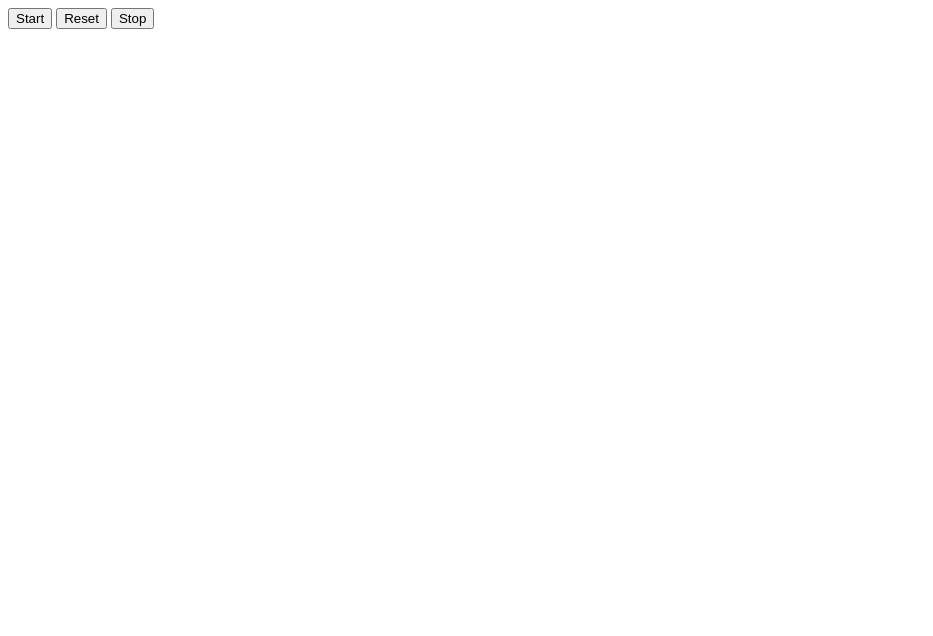
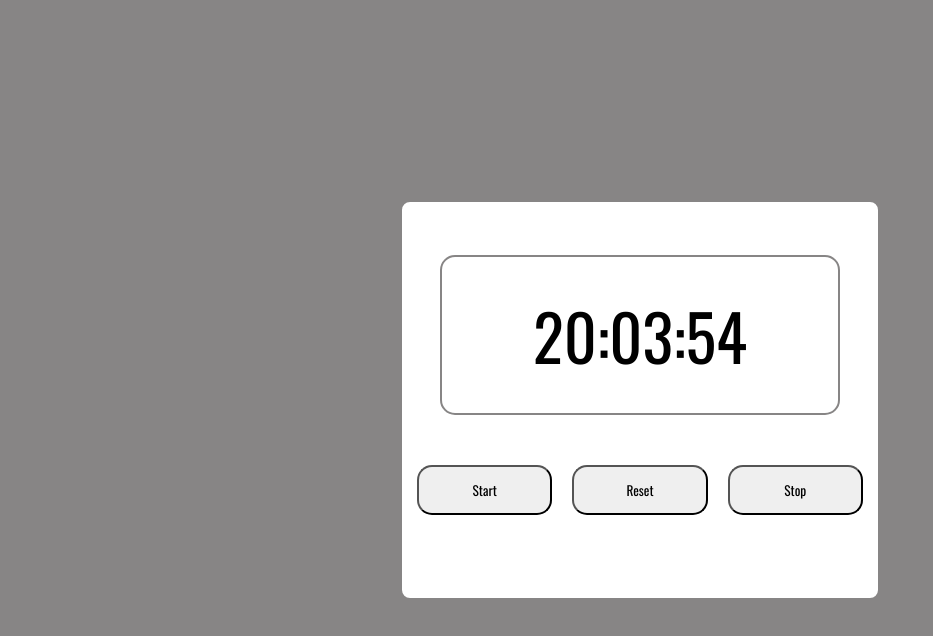
Before and after one commit to Vorashi/Timer, a plain HTML site: page index.html in a window 1280 px wide. Shown: the whole page, without its empty margins (0-933 px from the left). Drawn offline with nearby package versions, Linux system fonts and the light colour scheme.

Commit message:
Сделал html разметку и style,css теперь скрипт остался

```diff
--- a/index.html
+++ b/index.html
@@ -8,7 +8,7 @@
 </head>
 <body>
 	<main>
-		<div class="timer"></div>
+		<div class="timer">20:03:54</div>
 		<div class="box-btn">
 			<button class="btn-start">Start</button>
 			<button class="btn-reset">Reset</button>
--- a/style.css
+++ b/style.css
@@ -0,0 +1,69 @@
+@import url('https://fonts.googleapis.com/css2?family=Oswald:wght@200..700&display=swap');
+:root {
+	--main-color: #fff;
+	--static-color: rgba(51, 49, 49, 0.587);
+	--hover-color: black;
+}
+
+
+* {
+	margin: 0;
+	padding: 0;
+	font-family: "Oswald", sans-serif;
+	box-sizing: border-box;
+}
+
+body {
+	display: flex;
+	justify-content: center;
+	align-items: center;
+	min-height: 100vh;
+	background: var(--static-color);
+}
+
+main {
+	display: flex;
+	flex-direction: column;
+	justify-content: center;
+	align-items: center;
+	width: 60vh;
+	height: 50vh;
+	padding: 15px;
+	gap: 20px;
+	background: var(--main-color) ;
+	border: 2px solid var(--static-color);
+	border-radius: 10px;
+	&:hover {
+		border: 2px solid var(--hover-color);
+	}
+}
+
+.timer {
+	display: flex;
+	justify-content: center;
+	align-items: center;
+	border: 2px solid var(--static-color);
+	border-radius: 15px;
+	width: 50vh;
+	height: 20vh;
+	font-size: 4rem;
+	&:hover {
+		border: 2px solid var(--hover-color);
+	}
+}
+
+.box-btn {
+	display: flex;
+	flex-direction: row;
+	align-items: center;
+	gap: 20px;
+	width: 100%;
+	height: 30%;
+	justify-content: space-around;
+}
+
+.btn-start, .btn-reset, .btn-stop {
+	width: 50%;
+	height: 45%;
+	border-radius: 15px;
+}
```
